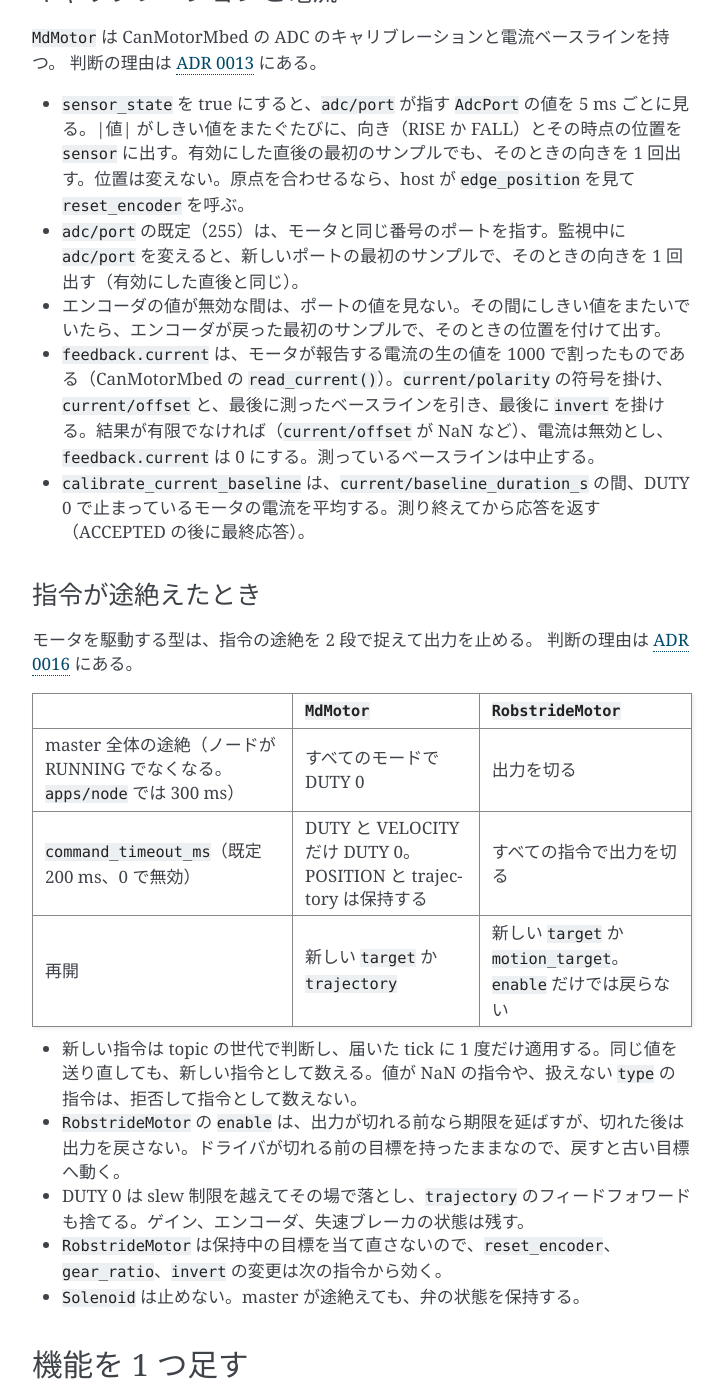
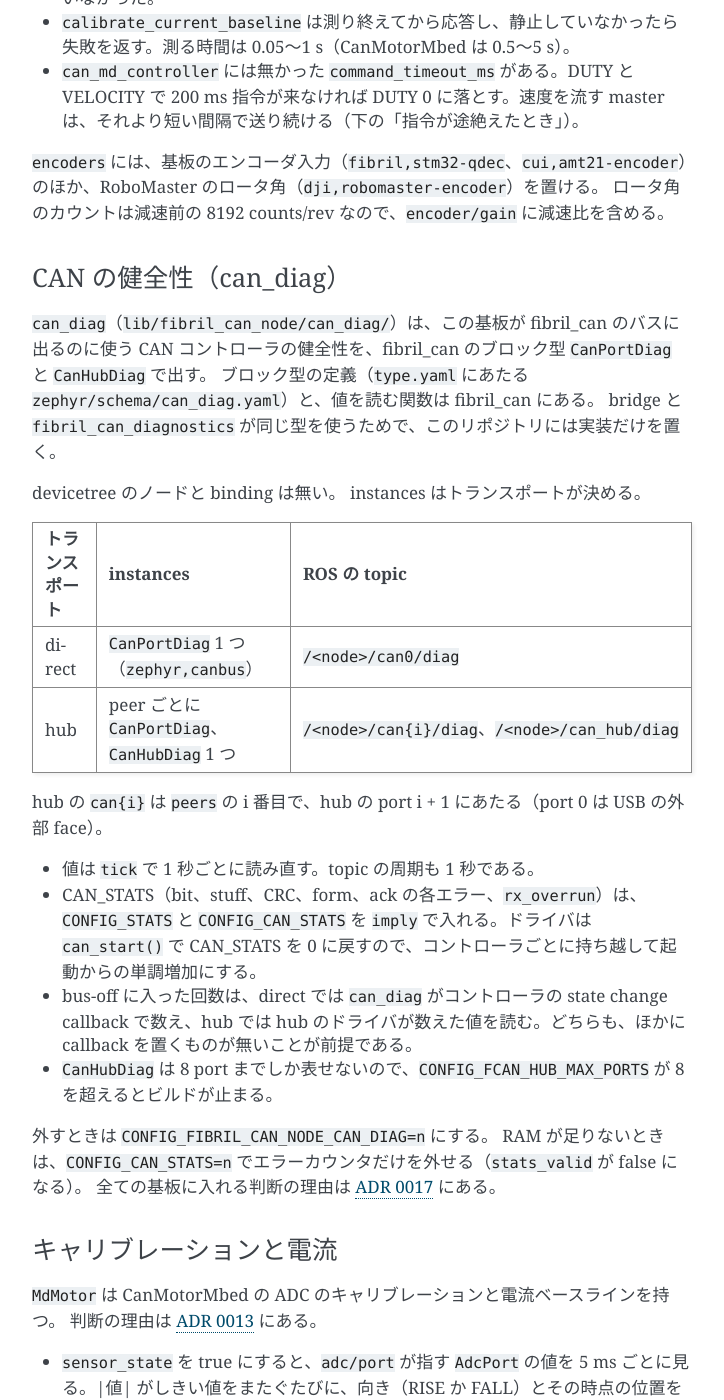
Before and after one commit to ForteFibre/fibril_zephyr, a Sphinx documentation site: the page built from doc/apps.md, in a window 1280 px wide and 1400 px high, scrolled down 9727 px. Shown: the whole window, without its empty margins (388-1112 px from the left). Built offline with Sphinx 7.4.7, drawn with Linux system fonts in a browser that asks for light colours; some of the changed text lies outside the part shown.

Commit message:
docs: can_diag の使い方と、全てのイメージに入れる判断（ADR 0017）を書く
Co-Authored-By: Claude Opus 5.5 (1M context) <noreply@anthropic.com>

```diff
--- a/doc/apps.md
+++ b/doc/apps.md
@@ -212,6 +212,7 @@ codegen は複数のファイルを決定的にマージする。
 | ノードヘッダ | `CONFIG_FIBRIL_NODE_SCHEMA` が指す YAML | `node:`、`protocol:`、`limits:` |
 | ブロック型 | 各機能の `type.yaml` | `types:` |
 | インスタンス | 各機能が devicetree から生成 | `instances:` |
+| 組み込みのインスタンス | `can_diag` がトランスポートから生成 | `instances:` |
 
 ブロック型は実装済みのものを全部渡す。
 インスタンス化されない型は blob を作る前に落とされるので、渡す一覧を誰も管理しなくてよい。
@@ -219,6 +220,10 @@ codegen は複数のファイルを決定的にマージする。
 **このイメージが何を担うかは devicetree だけが決める。**
 `fibril,fcan-*` のノードを置くと、そのノードから `instances:` の断片が生成され、機能のソースがコンパイルされる。
 ノードを消せば両方消える。
+
+例外は、CAN の健全性を出す `can_diag` である（下の「CAN の健全性（can_diag）」）。
+devicetree が選んだトランスポートから instances を作り、全てのイメージに入る。
+`apps/node` の「何も有効にしていないイメージを拒む」検査は、devicetree 由来の instances だけで行う。
 
 手で書くのはノードヘッダだけになる。
 
@@ -257,6 +262,7 @@ hub 構成では `fcan_poll` が hub のドライバのスレッドで回るの
 デバッガで止めている間は watchdog も止まる（`WDT_OPT_PAUSE_HALTED_BY_DBG`）。
 
 `tick` を持つ機能が無いイメージでは叩く場所が無いので、watchdog を起動せず、ログに残す。
+`can_diag`（既定で全てのイメージに入る）が `tick` を持つので、これは `CONFIG_FIBRIL_CAN_NODE_CAN_DIAG=n` にしたイメージだけで起きる。
 STM32 の IWDG は `wdt_setup` で初めて動き出すので、`CONFIG_WATCHDOG` を立てただけで勝手にリセットがかかることはない。
 
 ## fibril_can のノードに割く RAM
@@ -285,6 +291,7 @@ RAM の少ない基板では、デプロイ snippet の `.conf` でこれを下
 | `RobstrideMotor` | `fibril,fcan-robstride` | RobStride アクチュエータ。指令、feedback、診断、再ゼロ |
 | `MdMotor` | `fibril,fcan-md-motor` | エンコーダで閉ループにした電流指令のモータ。CanMotorMbed の後継 |
 | `AdcPort` | `fibril,fcan-adc-port` | `MdMotor` のキャリブレーションが見る入力。ADC のチャネルか、モータが報告する電流 |
+| `CanPortDiag`、`CanHubDiag` | なし（トランスポートから決まる） | この基板の CAN コントローラと hub の健全性。下の「CAN の健全性（can_diag）」 |
 
 `RobstrideMotor` は `robstride_actuator_bridge_ros2` が ROS グラフに出していたインタフェースをそのまま名乗る。
 モータを PC の SocketCAN から基板に移しても購読側は変わらない、というのがこの型の目的である。
@@ -310,6 +317,31 @@ ROS 側は ros2_can_toolbox の `can_md_controller` に寄せてあり、メッ
 
 `encoders` には、基板のエンコーダ入力（`fibril,stm32-qdec`、`cui,amt21-encoder`）のほか、RoboMaster のロータ角（`dji,robomaster-encoder`）を置ける。
 ロータ角のカウントは減速前の 8192 counts/rev なので、`encoder/gain` に減速比を含める。
+
+### CAN の健全性（can_diag）
+
+`can_diag`（`lib/fibril_can_node/can_diag/`）は、この基板が fibril_can のバスに出るのに使う CAN コントローラの健全性を、fibril_can のブロック型 `CanPortDiag` と `CanHubDiag` で出す。
+ブロック型の定義（`type.yaml` にあたる `zephyr/schema/can_diag.yaml`）と、値を読む関数は fibril_can にある。
+bridge と `fibril_can_diagnostics` が同じ型を使うためで、このリポジトリには実装だけを置く。
+
+devicetree のノードと binding は無い。
+instances はトランスポートが決める。
+
+| トランスポート | instances | ROS の topic |
+| --- | --- | --- |
+| direct | `CanPortDiag` 1 つ（`zephyr,canbus`） | `/<node>/can0/diag` |
+| hub | peer ごとに `CanPortDiag`、`CanHubDiag` 1 つ | `/<node>/can{i}/diag`、`/<node>/can_hub/diag` |
+
+hub の `can{i}` は `peers` の i 番目で、hub の port i + 1 にあたる（port 0 は USB の外部 face）。
+
+- 値は `tick` で 1 秒ごとに読み直す。topic の周期も 1 秒である。
+- CAN_STATS（bit、stuff、CRC、form、ack の各エラー、`rx_overrun`）は、`CONFIG_STATS` と `CONFIG_CAN_STATS` を `imply` で入れる。ドライバは `can_start()` で CAN_STATS を 0 に戻すので、コントローラごとに持ち越して起動からの単調増加にする。
+- bus-off に入った回数は、direct では `can_diag` がコントローラの state change callback で数え、hub では hub のドライバが数えた値を読む。どちらも、ほかに callback を置くものが無いことが前提である。
+- `CanHubDiag` は 8 port までしか表せないので、`CONFIG_FCAN_HUB_MAX_PORTS` が 8 を超えるとビルドが止まる。
+
+外すときは `CONFIG_FIBRIL_CAN_NODE_CAN_DIAG=n` にする。
+RAM が足りないときは、`CONFIG_CAN_STATS=n` でエラーカウンタだけを外せる（`stats_valid` が false になる）。
+全ての基板に入れる判断の理由は [ADR 0017](adr/0017-can-diag-builtin-function.md) にある。
 
 ### キャリブレーションと電流
 
```
Also changed, not shown: doc/adr/0017-can-diag-builtin-function.md (added, +55 -0 lines), doc/adr/index.md (+2 -0 lines).
